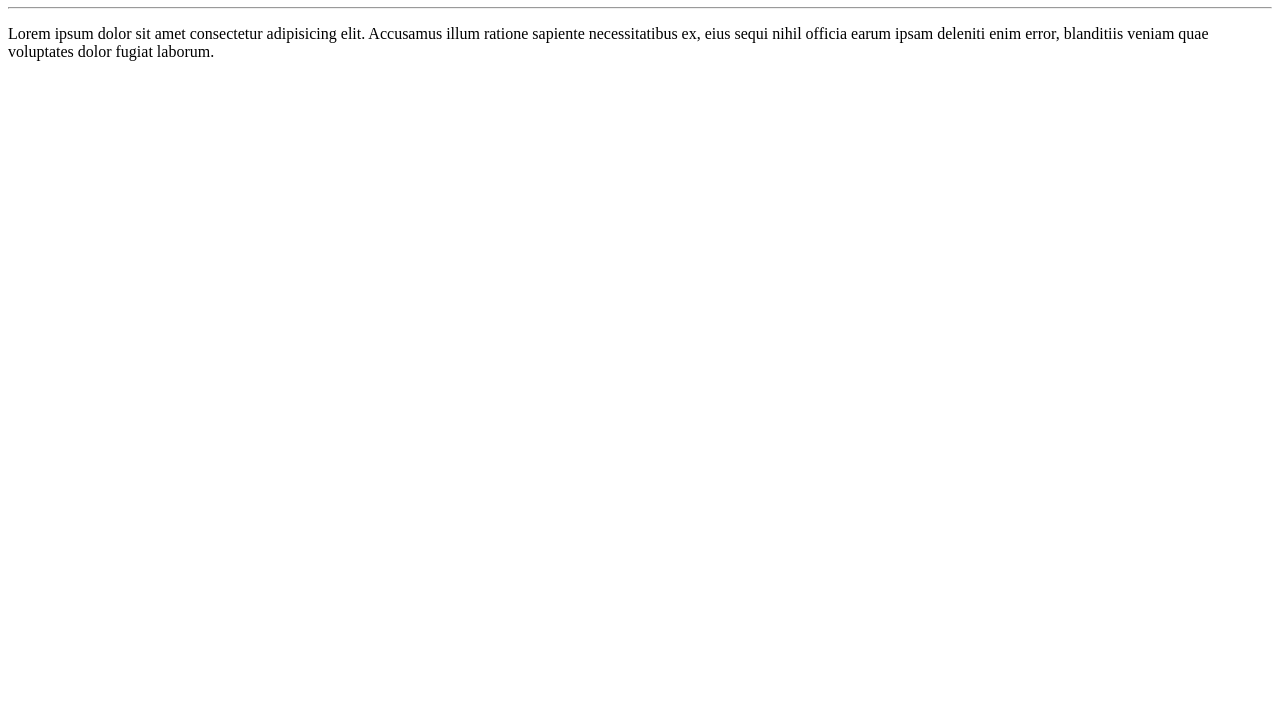
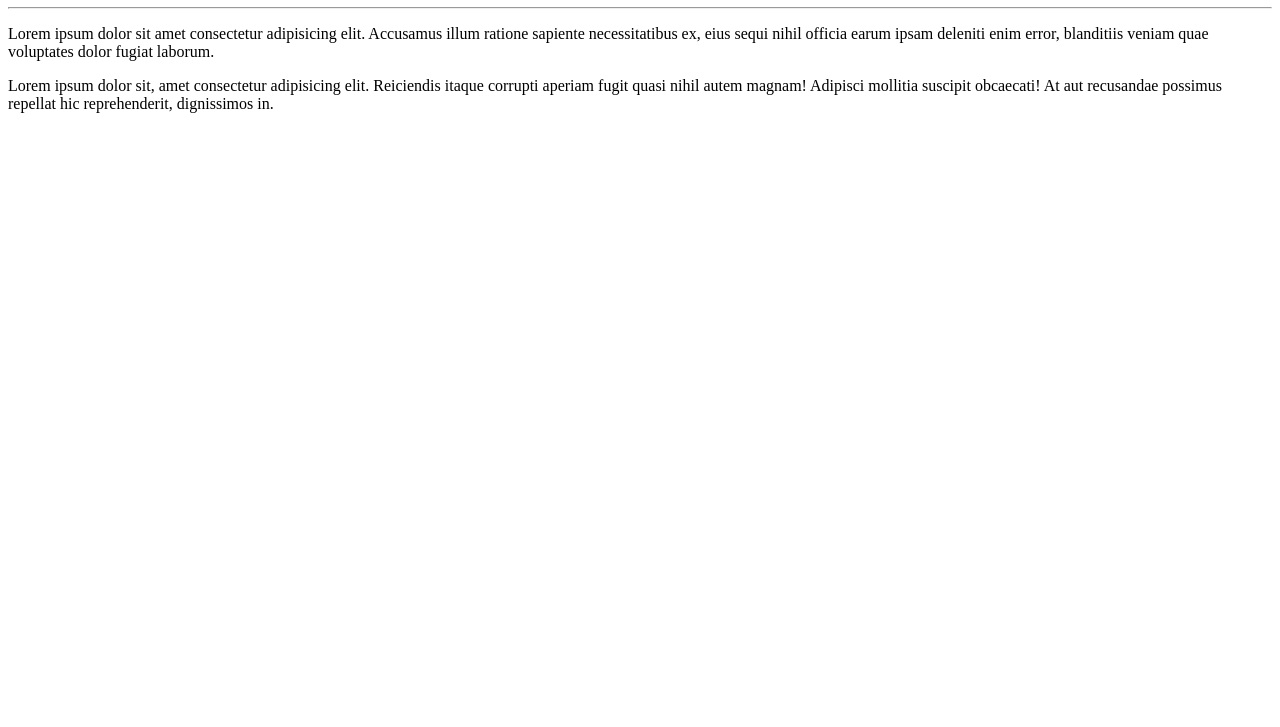
Before and after one commit to AndreAragaoSoftware/Ola--Mundo, a plain HTML site: page site-exemplo/index.html in a window 1280 px wide. Shown: the part 73-800 px from the top of the page. Drawn offline with Linux system fonts and the light colour scheme.

Commit message:
adicionei um paragrafo

```diff
--- a/site-exemplo/index.html
+++ b/site-exemplo/index.html
@@ -10,6 +10,8 @@
     <hr>
     <p>Lorem ipsum dolor sit amet consectetur adipisicing elit. Accusamus illum ratione sapiente necessitatibus ex, eius sequi nihil officia earum ipsam deleniti enim error, blanditiis veniam quae voluptates dolor fugiat laborum.</p>
 
+    <p>Lorem ipsum dolor sit, amet consectetur adipisicing elit. Reiciendis itaque corrupti aperiam fugit quasi nihil autem magnam! Adipisci mollitia suscipit obcaecati! At aut recusandae possimus repellat hic reprehenderit, dignissimos in.</p>
+
 
 </body>
 </html>
```
